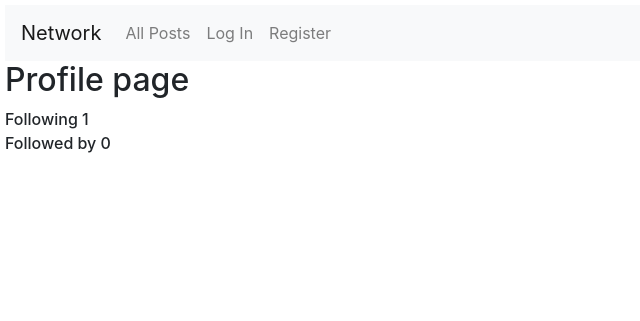
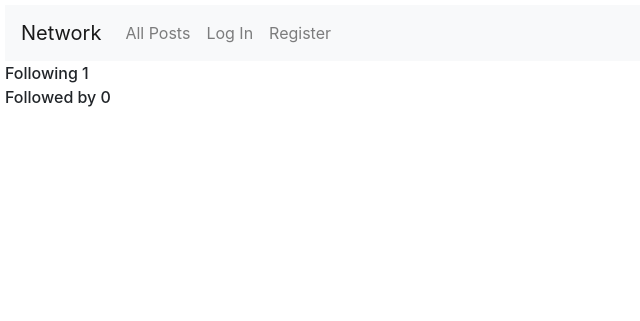
Before and after one commit to GregCGit/cs50w_project4_network, a Django app: page /profile/2 in a window 1280 px wide. Shown: the top 321 px of the page, without its empty margins (0-640 px from the left). Run offline with Django 3.2, Linux system fonts and the light colour scheme; data comes from the database, SQL or seed files in the repository; data that the repository does not hold is empty; some libraries are stand-ins or nearby versions.

Commit message:
Moved body elements from index and profile to layout.

```diff
--- a/network/templates/network/layout.html
+++ b/network/templates/network/layout.html
@@ -46,6 +46,26 @@
           </nav>
 
         <div class="body">
+            <div id="post-view">
+                <h3>New Post</h3>
+                <form id="post-form">
+                    {% csrf_token %}
+                    <textarea class="form-control" id="new_entry" placeholder="Your thoughts..." required></textarea>
+                    <input type="submit" class="btn btn-primary" id="new_post" value="Post"/>
+                </form>
+            </div>
+
+            <div id="follow-view">
+                <div class="follow">Following {{ following }}</div>
+                <div class="follow">Followed by {{ followed_by }}</div>
+                {% if user.is_authenticated %}
+                    <form id="follow-form">
+                        <input type="submit" class="btn btn-primary" id="change_follow" value="{{ am_following }}"/>
+                    </form>
+                {% endif %}
+            </div>
+
+            <div id="list-view"></div>
             {% block body %}
             {% endblock %}
         </div>
--- a/network/templates/network/profile.html
+++ b/network/templates/network/profile.html
@@ -1,27 +1,5 @@
 {% extends "network/layout.html" %}
 {% load static %}
-
-{% block body %}
-    <h2>Profile page</h2>
-    <div id="post-view">
-        <h3>New Post</h3>
-        <form id="post-form">
-            {% csrf_token %}
-            <textarea class="form-control" id="new_entry" placeholder="Your thoughts..." required></textarea>
-            <input type="submit" class="btn btn-primary" id="new_post" value="Post"/>
-        </form>
-    </div>
-    <div id="follow-view">
-        <div class="follow">Following {{ following }}</div>
-        <div class="follow">Followed by {{ followed_by }}</div>
-        {% if user.is_authenticated %}
-            <form id="follow-form">
-                <input type="submit" class="btn btn-primary" id="change_follow" value="{{ am_following }}"/>
-            </form>
-        {% endif %}
-    </div>
-    <div id="list-view"></div>
-{% endblock %}
 
 {% block script %}
     <script type="text/javascript">
```
Also changed, not shown: network/templates/network/index.html (+0 -23 lines).
